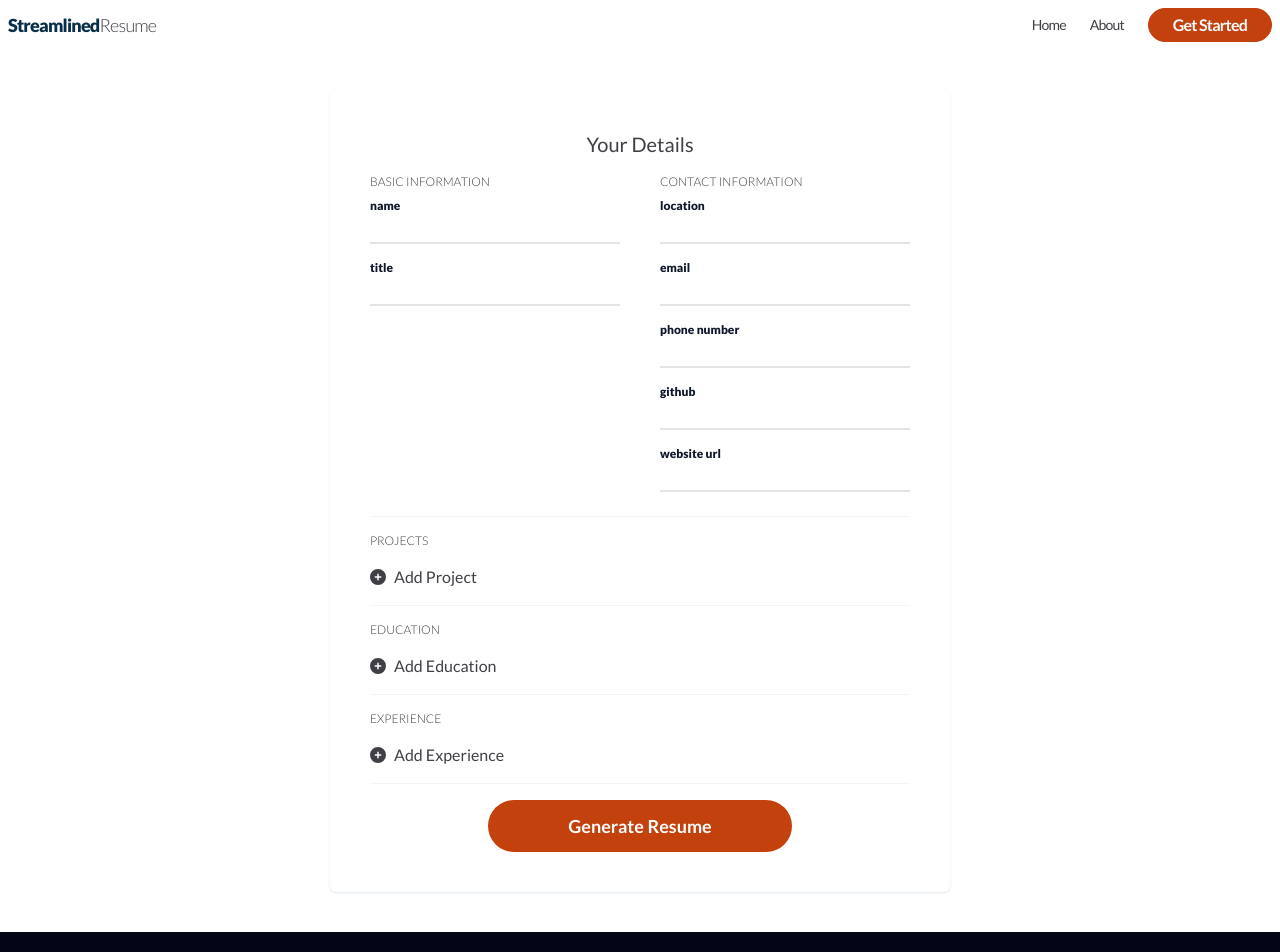
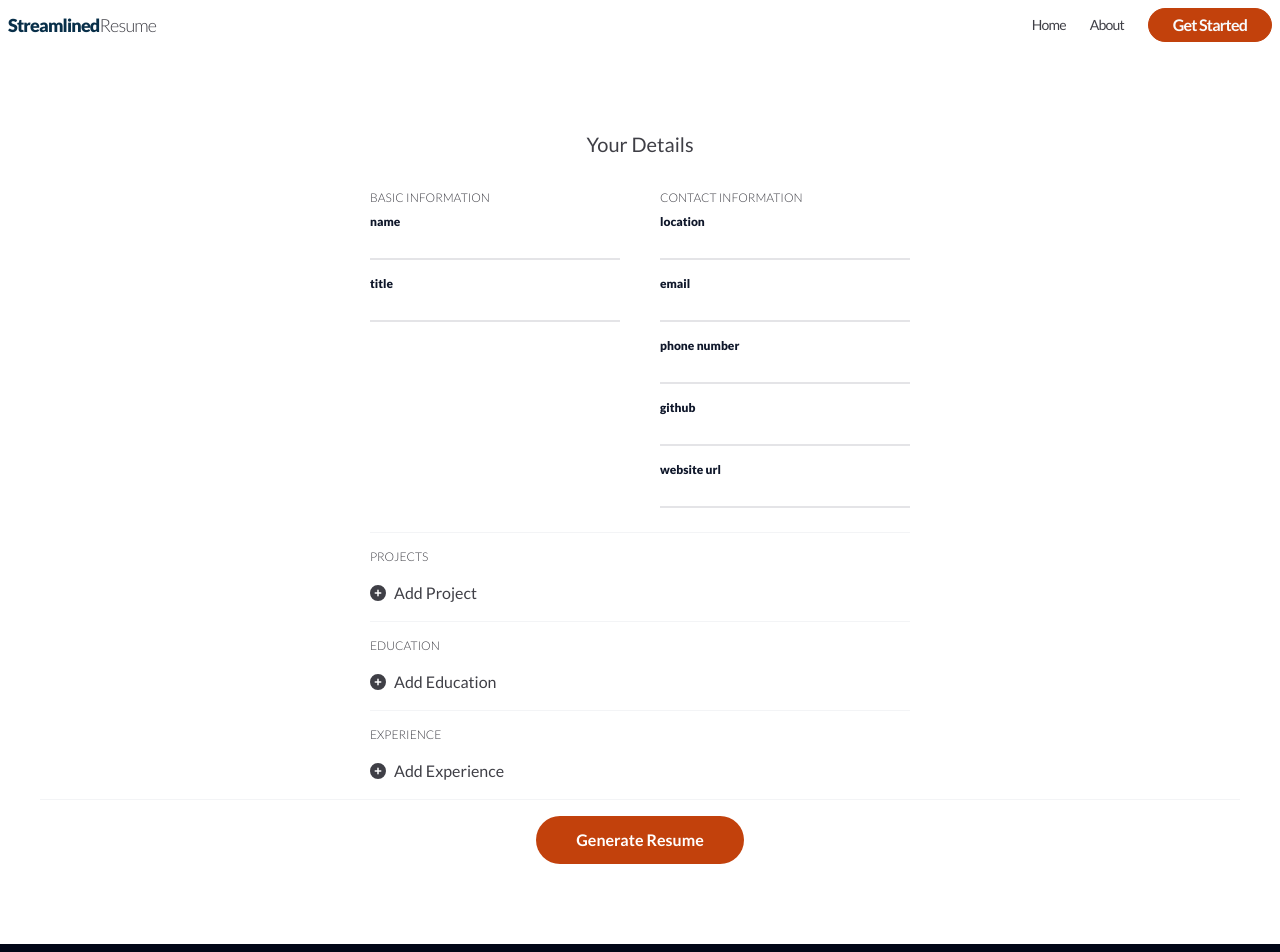
Before and after one commit to hmorlive/streamlined-resume, a Next.js app: page /start in a window 1280 px wide. Shown: the top 952 px of the page. Built offline with nearby package versions, Linux system fonts and the light colour scheme.

Commit message:
add: project skeleton

```diff
--- a/src/app/globals.css
+++ b/src/app/globals.css
@@ -11,7 +11,7 @@ h2 {
 }
 
 .action-btn {
-  @apply px-20 w-full py-3 text-center sm:w-fit bg-orange-700 hover:bg-orange-800 rounded-full text-white text-lg font-bold;
+  @apply px-10 w-full py-3 text-center sm:w-fit bg-orange-700 hover:bg-orange-800 rounded-full text-white text-base font-bold;
 }
 
 label {
--- a/src/app/start/page.js
+++ b/src/app/start/page.js
@@ -48,8 +48,8 @@ export default function ResumePreview() {
   };
 
   return (
-    <section className="flex container items-center justify-center flex-col p-10 gap-4 mx-auto shadow w-fit my-10 rounded-md shadow-slate-200">
-      <h1 className="text-xl">Your Details</h1>
+    <section className="flex container items-center justify-center flex-col p-10 gap-4 mx-auto my-10">
+      <h1 className="text-xl mb-4">Your Details</h1>
       <form className="flex flex-col gap-4">
         <ContactInfoSection />
         <hr className="divider" />
```
Also changed, not shown: 1 other file (tests, documents, lock files or other folders).
